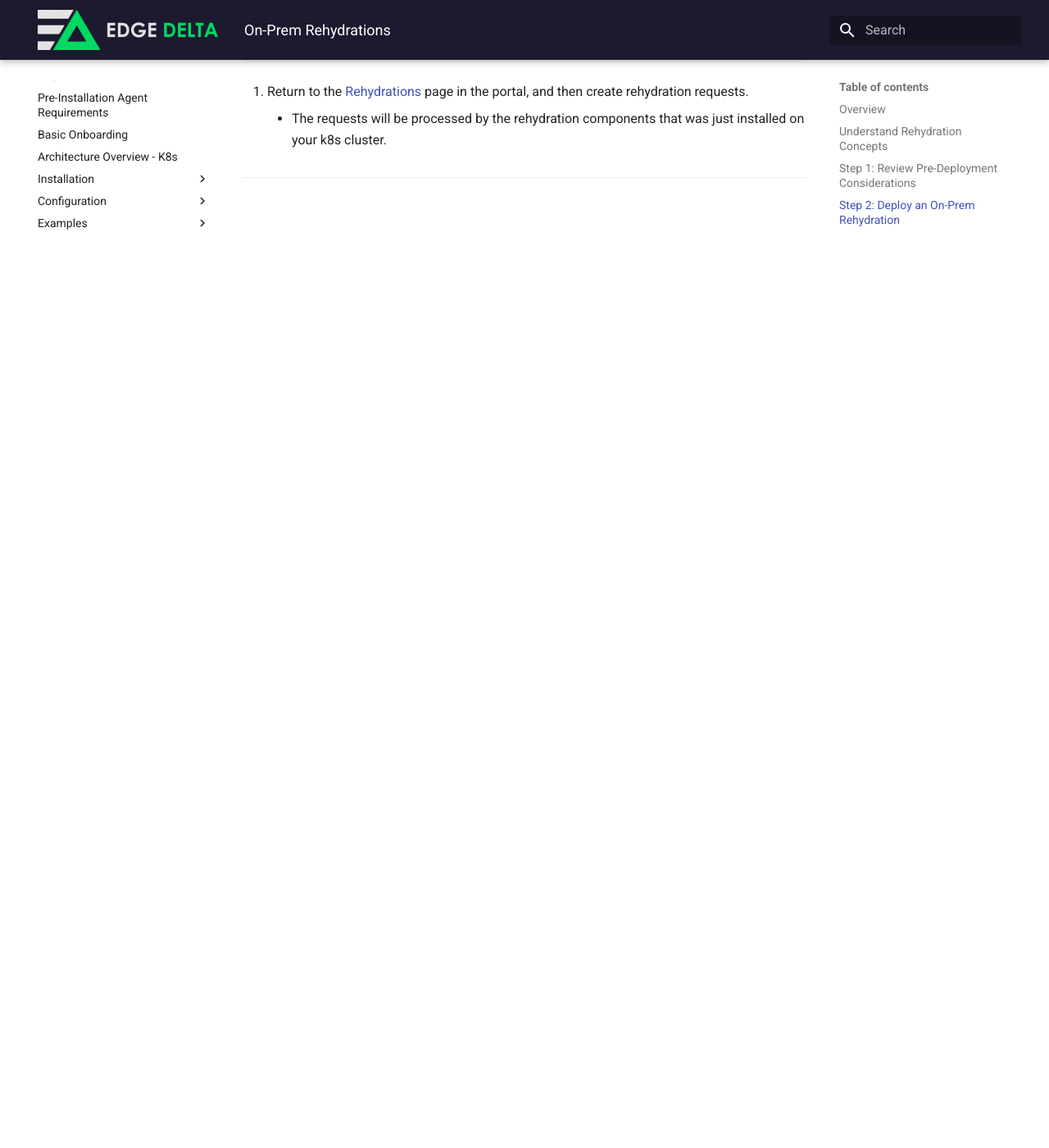
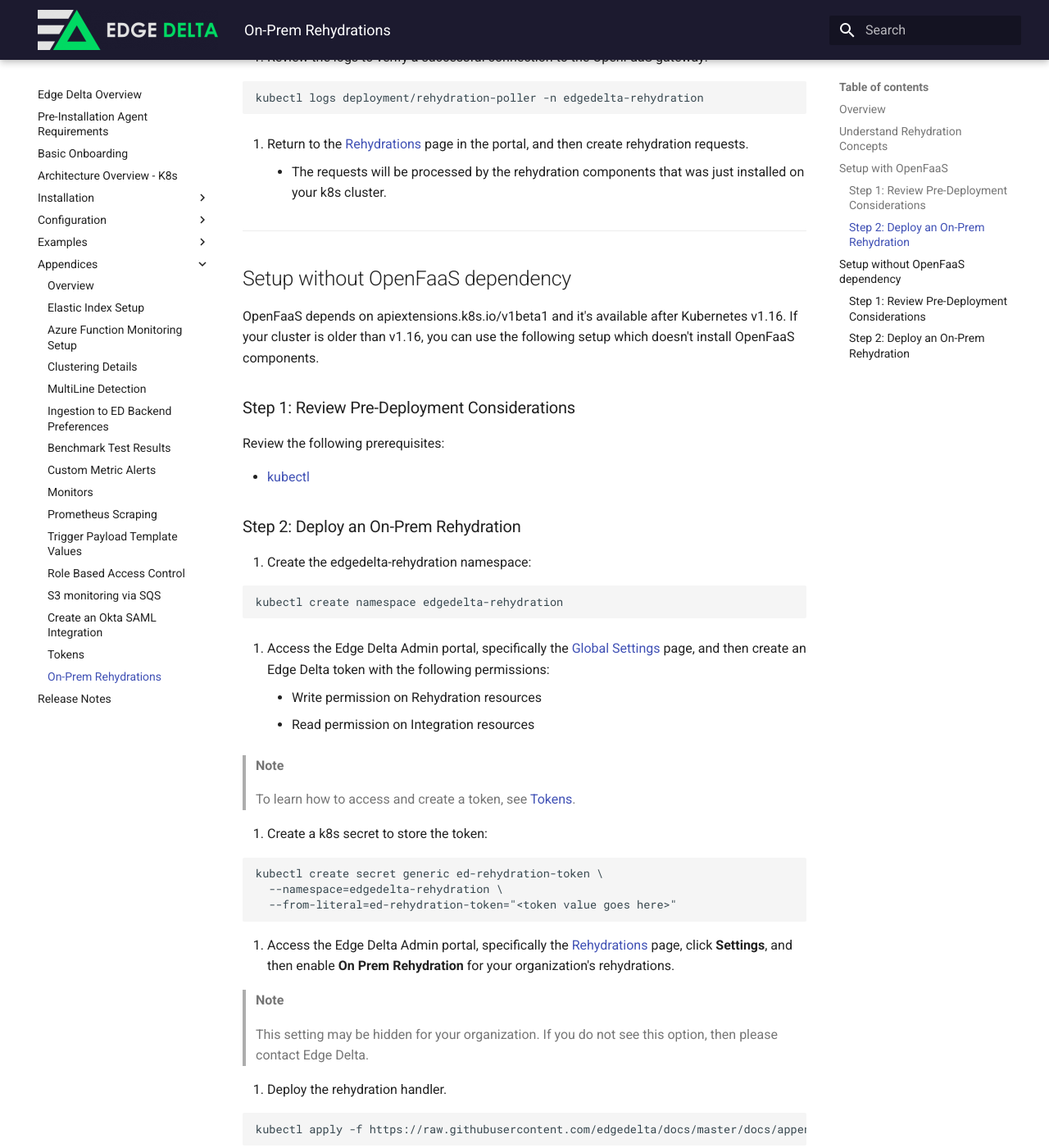
Before and after one commit to edgedelta/docs, an MkDocs documentation site: the page built from docs/appendices/on-prem-rehydration.md, in a window 1280 px wide and 1400 px high, scrolled down 2971 px. Shown: the whole window at 82% size. Built offline with MkDocs 1.6.1 and Material for MkDocs 9.7.7, drawn with Linux system fonts in a browser that asks for light colours; before the commit the page ends 3286 px from its top, so only the background shows below that; some of the changed text lies outside the part shown.

Commit message:
Add documentation steps for faasless onprem rehydrations

````diff
--- a/docs/appendices/on-prem-rehydration.md
+++ b/docs/appendices/on-prem-rehydration.md
@@ -39,7 +39,11 @@ After you follow the steps below, you will still be able to use the **Rehydratio
 
 ***
 
-## Step 1: Review Pre-Deployment Considerations
+## Setup with OpenFaaS
+
+This is the recommended setup.
+
+### Step 1: Review Pre-Deployment Considerations
 
 Review the following prerequisites:
 
@@ -47,9 +51,8 @@ Review the following prerequisites:
 - [helm](https://helm.sh/docs/helm/helm_install/)
 - [faas](https://docs.openfaas.com/cli/install/#installation)
 
-***
 
-## Step 2: Deploy an On-Prem Rehydration
+### Step 2: Deploy an On-Prem Rehydration
 
 1. Create the edgedelta-rehydration namespace:
 
@@ -132,3 +135,79 @@ kubectl logs deployment/rehydration-poller -n edgedelta-rehydration
     * The requests will be processed by the rehydration components that was just installed on your k8s cluster.
 
 ***
+
+## Setup without OpenFaaS dependency
+
+OpenFaaS depends on apiextensions.k8s.io/v1beta1 and it's available after Kubernetes v1.16. If your cluster is older than v1.16, you can use the following setup which doesn't install OpenFaaS components.
+
+### Step 1: Review Pre-Deployment Considerations
+
+Review the following prerequisites:
+
+- [kubectl](https://kubernetes.io/docs/tasks/tools/)
+
+### Step 2: Deploy an On-Prem Rehydration
+
+1. Create the edgedelta-rehydration namespace:
+
+```
+kubectl create namespace edgedelta-rehydration
+```
+
+2. Access the Edge Delta Admin portal, specifically the [Global Settings](https://app.edgedelta.com/global-settings) page, and then create an Edge Delta token with the following permissions:
+
+    * Write permission on Rehydration resources
+    * Read permission on Integration resources
+
+> **Note**
+>
+> To learn how to access and create a token, see [Tokens](tokens.md).
+
+3. Create a k8s secret to store the token:
+
+```
+kubectl create secret generic ed-rehydration-token \
+  --namespace=edgedelta-rehydration \
+  --from-literal=ed-rehydration-token="<token value goes here>"
+```
+
+4. Access the Edge Delta Admin portal, specifically the [Rehydrations](https://app.edgedelta.com/rehydrations) page, click **Settings**, and then enable **On Prem Rehydration** for your organization's rehydrations.
+
+> **Note**
+>
+> This setting may be hidden for your organization. If you do not see this option, then please contact Edge Delta.
+
+5. Deploy the rehydration handler.
+
+```
+kubectl apply -f https://raw.githubusercontent.com/edgedelta/docs/master/docs/appendices/on-prem-rehydration-handler-faasless.yml;
+```
+
+6. Deploy the rehydration poller YML. Specifically:
+
+- Download [this file](https://raw.githubusercontent.com/edgedelta/docs/master/docs/appendices/on-prem-rehydration-poller-faasless.yml) to a local file /tmp/rehydration-poller.yml
+
+```
+curl https://raw.githubusercontent.com/edgedelta/docs/master/docs/appendices/on-prem-rehydration-poller-faasless.yml -o /tmp/rehydration-poller-faasless.yml
+```
+
+- Put your organization ID as the value of `ED_ORG_ID` in /tmp/rehydration-poller-faasless.yml. You can find your organization ID in the URL of the API requests made by app.edgedelta.com.
+
+7. Deploy rehydration poller:
+
+```
+kubectl apply -f /tmp/rehydration-poller.yml;
+```
+
+8. Review the logs to verify a poller has no errors:
+
+```
+kubectl logs deployment/rehydration-poller -n edgedelta-rehydration
+```
+
+
+9. Return to the [Rehydrations](https://app.edgedelta.com/rehydrations) page in the portal, and then create rehydration requests.
+
+    * The requests will be processed by the rehydration components that was just installed on your k8s cluster.
+
+***
````
Also changed, not shown: docs/appendices/on-prem-rehydration-function.yml (+5 -5 lines), docs/appendices/on-prem-rehydration-handler-faasless.yml (added, +57 -0 lines), docs/appendices/on-prem-rehydration-poller-faasless.yml (added, +57 -0 lines), docs/appendices/on-prem-rehydration-poller.yml (+6 -4 lines).
